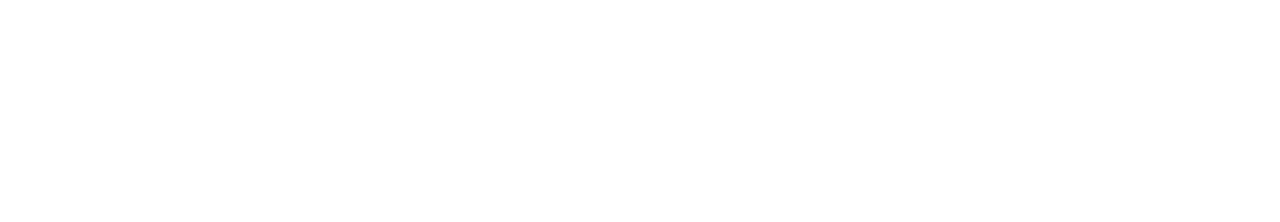
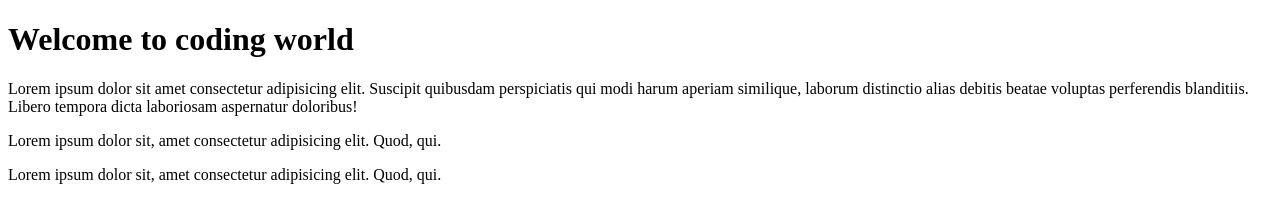
Before and after one commit to developerasad10/welcome-web-world, a plain HTML site: page index.html in a window 1280 px wide. Drawn offline with Linux system fonts and the light colour scheme.

Commit message:
finally sending

```diff
--- a/index.html
+++ b/index.html
@@ -2,10 +2,12 @@
 <html lang="en">
 <head>
     <meta charset="UTF-8">
-
-    <title>Document</title>
+    <title>Ph class 03 Git</title>
 </head>
 <body>
-
+    <h1>Welcome to coding world</h1>
+    <p>Lorem ipsum dolor sit amet consectetur adipisicing elit. Suscipit quibusdam perspiciatis qui modi harum aperiam similique, laborum distinctio alias debitis beatae voluptas perferendis blanditiis. Libero tempora dicta laboriosam aspernatur doloribus!</p>
+    <p>Lorem ipsum dolor sit, amet consectetur adipisicing elit. Quod, qui.</p>
+    <p>Lorem ipsum dolor sit, amet consectetur adipisicing elit. Quod, qui.</p>
 </body>
 </html>
```
